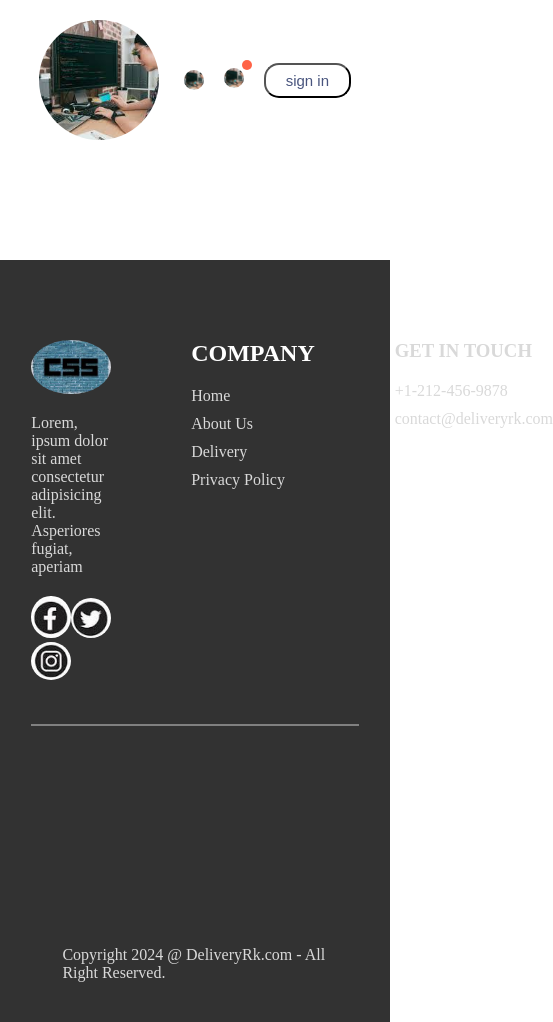
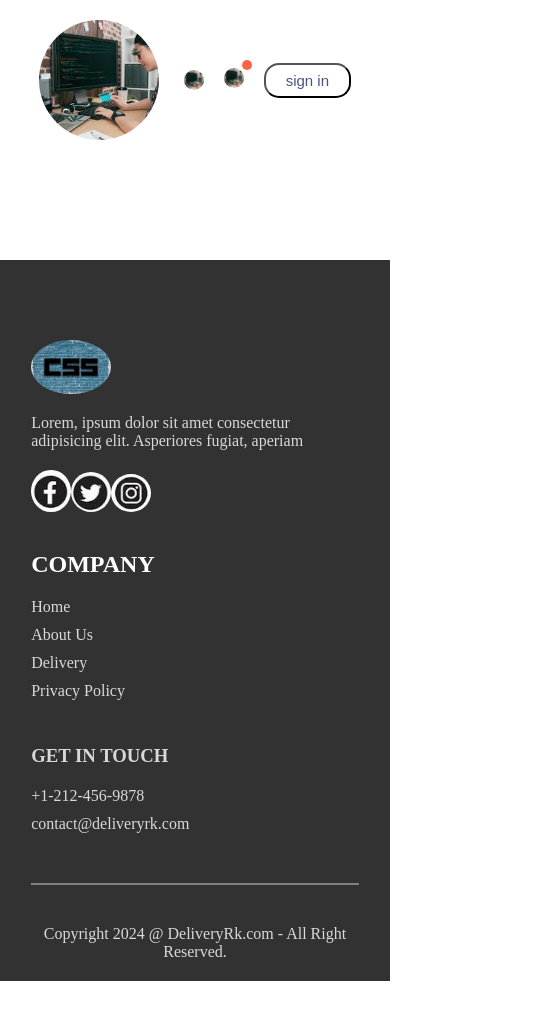
Before and after one commit to aunglynn550/react-food, a React (Vite) app in the folder frontend/: page /order in a window 390 px wide. Shown: the whole page, 553 px wide, since content can reach past the window. After the commit the page ends 981 px from the top, so only its background shows below. Built offline with nearby package versions, Linux system fonts and the light colour scheme.

Commit message:
making footer responsive

```diff
--- a/frontend/src/components/Footer/Footer.css
+++ b/frontend/src/components/Footer/Footer.css
@@ -44,3 +44,13 @@
     background-color: gray;
     border: none;
 }
+@media(max-width:750px){
+    .footer-content{
+        display: flex;
+        flex-direction: column;
+        gap: 35px;
+    }
+    .footer-copyright{
+        text-align: center;
+    }
+   }
--- a/frontend/src/components/Footer/Footer.jsx
+++ b/frontend/src/components/Footer/Footer.jsx
@@ -34,7 +34,7 @@ const Footer = () => {
         </div>
       </div>
       <hr />
-      <p className='footer copyright'>Copyright 2024 @ DeliveryRk.com - All Right Reserved.</p>
+      <p className='footer-copyright'>Copyright 2024 @ DeliveryRk.com - All Right Reserved.</p>
     </div>
   )
 }
```
